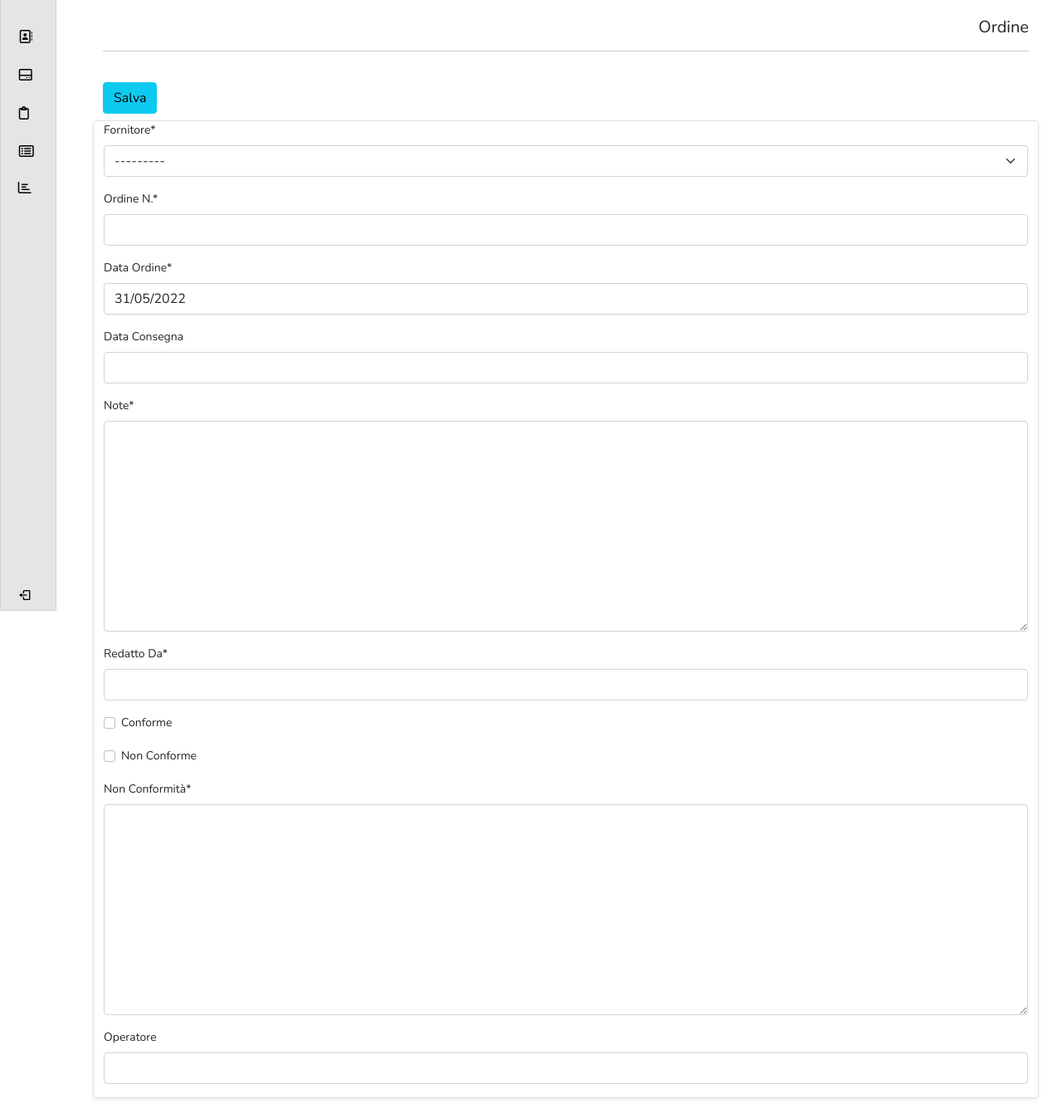
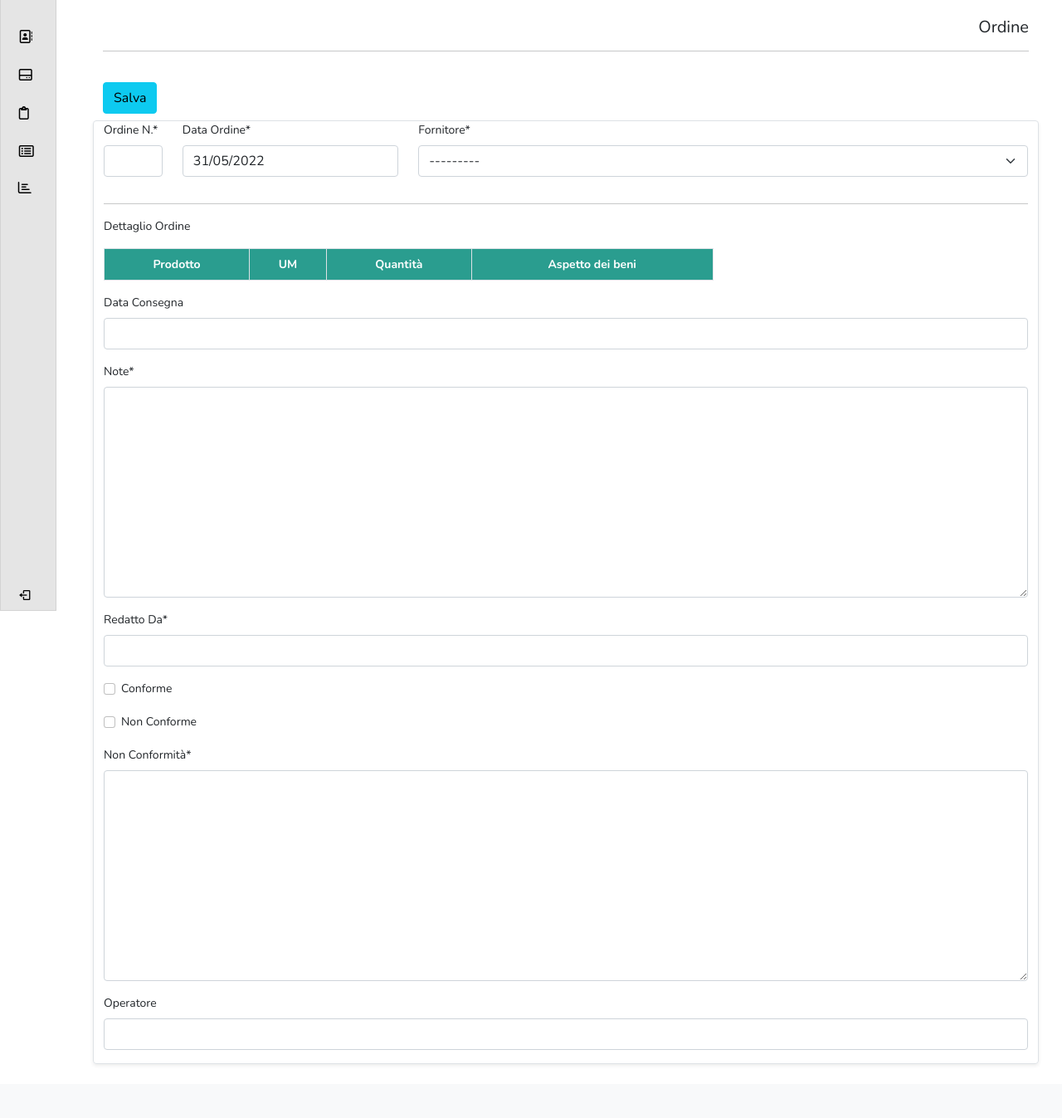
Before and after one commit to r4gtl/e_factoryDjango, a Django app: page /chemicals/new-order/ in a window 1280 px wide. Shown: the part 64-1411 px from the top of the page at 83% size. After the commit the page ends 1346 px from the top, so only its background shows below. Run offline with Django 4.2, Linux system fonts and the light colour scheme; tables that the repository leaves empty hold one stand-in row (values such as "Sample post"); lists and menus that the app fills with data are empty; some libraries are stand-ins or nearby versions.

Commit message:
Order detail

```diff
--- a/chemicals/forms.py
+++ b/chemicals/forms.py
@@ -139,9 +139,9 @@ class ChemicalOrderModelForm(forms.ModelForm):
         )
         widget = {
             'id_order': forms.HiddenInput(),
-            'n_order': forms.IntegerField(),
+            'n_order': forms.TextInput(),
             'id_supplier': forms.ChoiceField(),
-            'order_date': forms.DateField(),
+            'order_date': forms.DateInput(),
             'delivery_date': forms.DateField(),
             'notes': forms.Textarea(),
             'user_id': forms.CharField(),
--- a/chemicals/templates/chemicals/order.html
+++ b/chemicals/templates/chemicals/order.html
@@ -26,14 +26,57 @@
 
                       <div class="col-md-12 border rounded shadow-sm">
                         <div class="row">
-                          <div class="col-md-12">
-                            {{ form.id_order.as_hidden }}
-                            {{ form.id_dich_int.as_hidden }}
-                            {{ form.id_supplier|as_crispy_field }}
-                            {{ form.n_order|as_crispy_field }}
-                            {{ form.order_date|as_crispy_field }}
+
+                            <div class="col-md-1">
+                              {{ form.id_order.as_hidden }}
+                              {{ form.id_dich_int.as_hidden }}
+                              {{ form.n_order|as_crispy_field }}
+                            </div>
+                            <div class="col-md-3">
+                              {{ form.order_date|as_crispy_field }}
+                            </div>
+                            <div class="col-md-8">
+                              {{ form.id_supplier|as_crispy_field }}
+                            </div>
+
+
+                        </div>
+                        <hr>
+                        <p>Dettaglio Ordine</p>
+                        <!-- Detail Section -->
+                        <div class="row">
+                          <div class="col-md-8">
+
+                            <table class="table table-bordered table-striped">
+
+                              <thead>
+
+
+                                <tr>
+                                  <th class="text-center">Prodotto</th>
+                                  <th class="text-center">UM</th>
+                                  <th class="text-center">Quantità</th>
+                                  <th class="text-center">Aspetto dei beni</th>
+                                </tr>
+                              </thead>
+                              <tbody>
+                                {% for detail in order_detail %}
+                                <tr>
+
+                                  <td class="text-center"><a href="">{{ detail.id_chemical }}</a></td>
+                                  <td class="text-center">{{ detail.um }}</td>
+                                  <td class="text-center">{{ detail.quantity }}</td>
+                                  <td class="text-center">{{ detail.id_packaging_type }}</td>
+
+                                </tr>
+                                {% endfor %}
+                              </tbody>
+                            </table>
                           </div>
+
+
                         </div>
+                        <!-- Detail Section -->
                         <div class="row">
                           <div class="col-md-12">
                             {{ form.delivery_date|as_crispy_field }}
--- a/chemicals/views.py
+++ b/chemicals/views.py
@@ -176,8 +176,8 @@ def update_sds(request, id, pk):
         sds = get_object_or_404(Sds, pk=pk)
         print("Sds: " + str(sds.pk))
         chemical=get_object_or_404(Chemicals, pk=id)
-        print("Chemical: " + str(chemical))
-        #contacts = SuppliersContacts.objects.filter(id_supplier=pk)
+
+
         substances = ChemicalsSubstances.objects.filter(id_sds=sds.pk)
         precautionary_statements=ChemicalsPrecautionaryStatement.objects.filter(id_sds=pk)
         hazard_statements=ChemicalHazardStatements.objects.filter(id_sds=pk)
@@ -339,6 +339,13 @@ class CreateOrder(CreateView):
     template_name = "chemicals/order.html"
     #success_url = "chemicals/suppliers_list.html"
 
+    def get_context_data(self, **kwargs):
+        # Call the base implementation first to get a context
+        context = super().get_context_data(**kwargs)
+        # Add in a QuerySet of all the books
+        #context['order_detail'] = ChemicalOrderDetail.objects.filter(id_order=self.kwargs['id_order'])
+        return context
+
     def form_valid(self, form):
         self.success_url = self.request.POST.get('previous_page')
         return super().form_valid(form)
```
